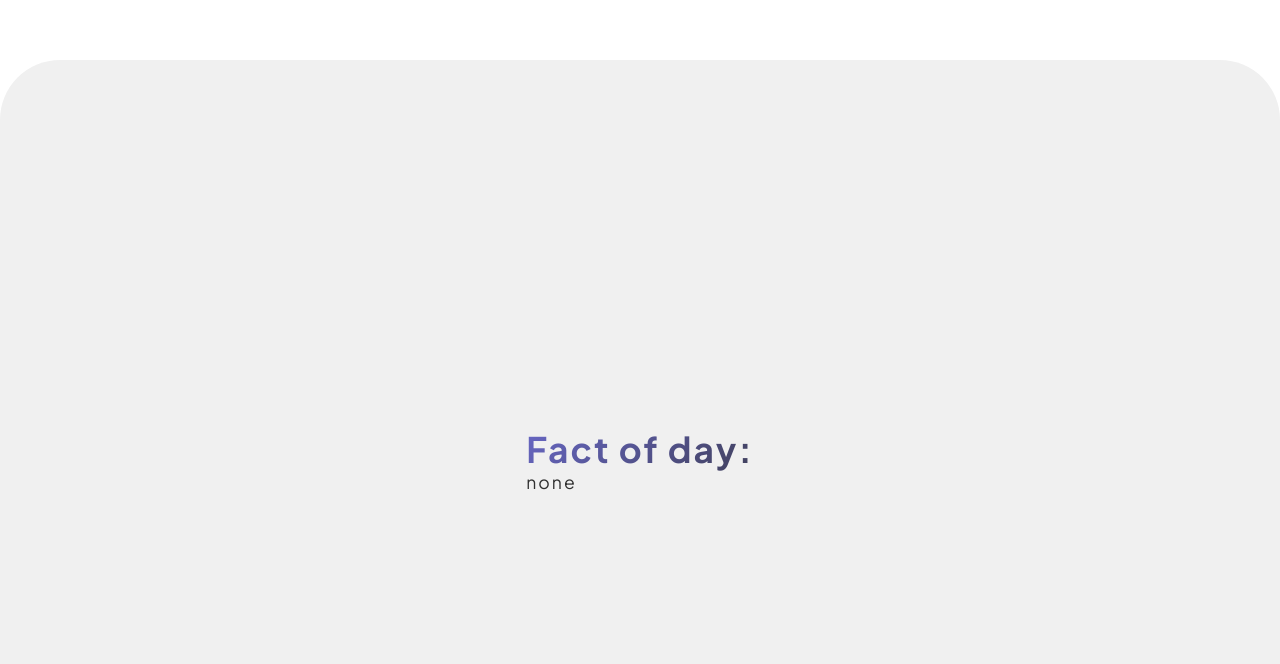
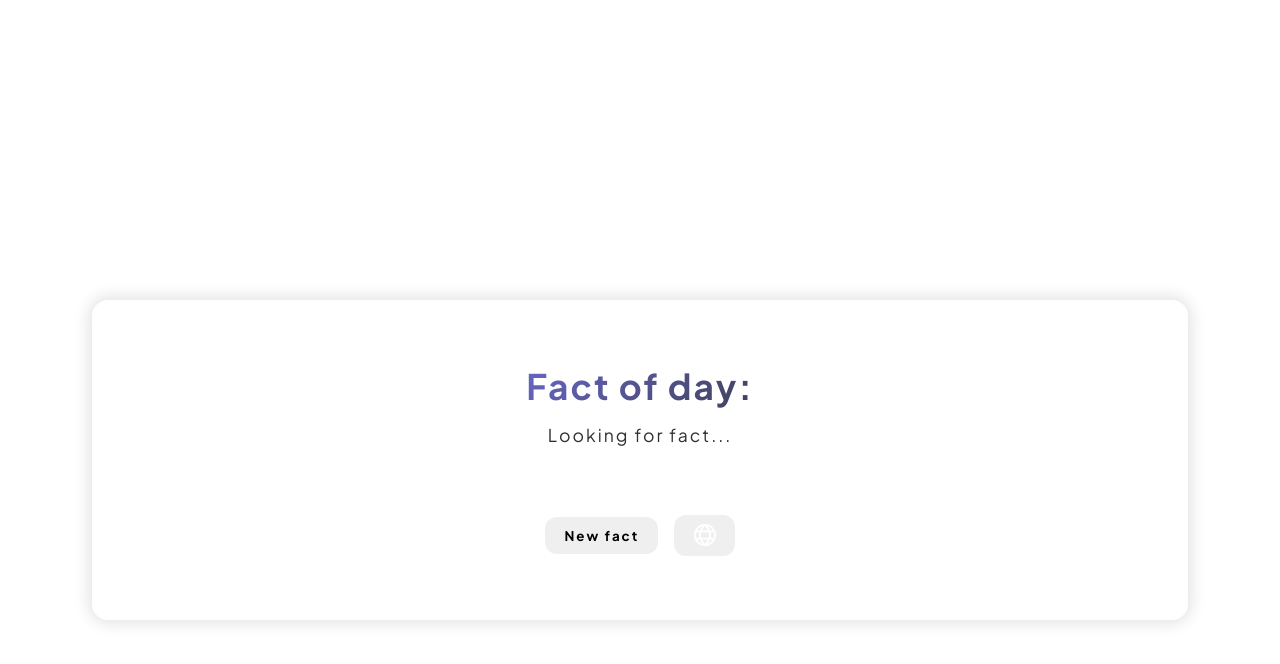
Before and after one commit to lonely43/cats-and-facts, a Vue app: page / in a window 1280 px wide. Shown: the part 868-1532 px from the top of the page. Built offline with nearby package versions, Linux system fonts and the light colour scheme; no server answers.

Commit message:
add fact gen & byg fix

```diff
--- a/src/assets/_base.scss
+++ b/src/assets/_base.scss
@@ -18,7 +18,6 @@ ol,ul{
 }
 
 body {
-  overflow-x: hidden  ;
   color: $color-text;
   background: $color-background;
 
--- a/src/assets/variables.module.scss
+++ b/src/assets/variables.module.scss
@@ -1,20 +1,21 @@
 @use "variables" as v;
 
 $export-colors: (
-  'colorGray': v.$color-gray,
-  "colorGrayDark": v.$color-gray-dark,
-  'colorSecondary': v.$color-secondary,
-  'colorBackground': v.$color-background,
-  'colorPrimary': v.$color-primary,
-  'colorPrimaryDark': v.$color-primary-dark,
-  'colorAccent': v.$color-accent,
-  'colorAccentDark': v.$color-accent-dark,
-  'colorText': v.$color-text,
-  'sizeLink': v.$size-link,
+	"colorGray": v.$color-gray,
+	"colorGrayDark": v.$color-gray-dark,
+	"colorSecondary": v.$color-secondary,
+	"colorSecondaryDark": v.$color-secondary-dark,
+	"colorBackground": v.$color-background,
+	"colorPrimary": v.$color-primary,
+	"colorPrimaryDark": v.$color-primary-dark,
+	"colorAccent": v.$color-accent,
+	"colorAccentDark": v.$color-accent-dark,
+	"colorText": v.$color-text,
+	"sizeLink": v.$size-link
 );
 
 @each $color, $value in $export-colors {
-  :export {
-    #{$color}: #{$value}
-  }
+	:export {
+		#{$color}: #{$value};
+	}
 }
--- a/src/components/Navigation.vue
+++ b/src/components/Navigation.vue
@@ -17,10 +17,10 @@ function openList() {
 
 			<ul class="list">
 				<li>
-					<ButtonComp content="Media" type="gray" />
+					<ButtonComp type="gray"> Media </ButtonComp>
 				</li>
 				<li>
-					<a target="blank" href="https://github.com/lonely43/cats-and-facts"><ButtonComp content="Source" type="primary" /></a>
+					<a target="blank" href="https://github.com/lonely43/cats-and-facts"><ButtonComp type="primary"> Source </ButtonComp></a>
 				</li>
 			</ul>
 
@@ -32,10 +32,10 @@ function openList() {
 
 			<ul ref="mobList" class="mobile mobileList">
 				<li>
-					<ButtonComp content="Media" type="gray" />
+					<ButtonComp type="gray"> Media </ButtonComp>
 				</li>
 				<li>
-					<a target="blank" href="https://github.com/lonely43/cats-and-facts"><ButtonComp content="Source" type="primary" /></a>
+					<a target="blank" href="https://github.com/lonely43/cats-and-facts"><ButtonComp type="primary"> Source </ButtonComp></a>
 				</li>
 			</ul>
 		</div>
@@ -54,7 +54,7 @@ nav {
 	width: 100%;
 	height: 4.2rem;
 
-	backdrop-filter: blur(1rem);
+	backdrop-filter: blur(4rem);
 	background-color: $color-background-backdrop;
 	border-bottom: 4px solid $color-gray;
 
@@ -80,6 +80,7 @@ nav {
 			display: none;
 			gap: 1rem;
 		}
+
 		.openList {
 			z-index: 6;
 			cursor: pointer;
@@ -130,12 +131,11 @@ nav {
 
 		.mobileList {
 			position: fixed;
-			z-index: 6;
+			z-index: 5;
 			top: 0;
 			left: 0;
 
 			pointer-events: none;
-			z-index: 5;
 
 			width: 100%;
 			height: 100dvh;
@@ -146,8 +146,7 @@ nav {
 			align-items: center;
 			gap: 2rem;
 
-			background-color: rgba(84, 96, 227, 0.247);
-			backdrop-filter: blur(2.4rem);
+			background-color: $color-background;
 
 			opacity: 0;
 			transition: 200ms;
--- a/src/components/UI/ButtonComp.vue
+++ b/src/components/UI/ButtonComp.vue
@@ -3,11 +3,12 @@ import { onMounted, ref } from "vue"
 import { setBtnStyles, getPreset, setPreset } from "./btnUtils";
 
 const props = defineProps<{
-	content: string
+	// content?: string
 	type: string
 }>()
 
 const btn = ref<HTMLElement | any>()
+// const text = ref()
 
 let preset = getPreset()
 
@@ -15,12 +16,14 @@ onMounted(() => {
 	setPreset(props.type, preset)
 
    setBtnStyles(btn, preset)
+
+	// text.value =  props.content
 })
 </script>
 
 <template>
 	<button ref="btn">
-		{{ content }}
+		<slot></slot>
 	</button>
 </template>
 
@@ -32,16 +35,21 @@ button {
 
 	width: fit-content;
 
+	display: flex;
+	justify-content: center;
+	align-items: center;
+
 	border: none;
 	border-radius: 0.75rem;
 
 	font-weight: 700;
+	text-align: center;
 
 	transition: 200ms;
 
 	&:hover{
 		opacity: 0.9;
-		transform: scale(0.96);
+		transform: scale(0.96) scaleY(0.95);
 	}
 }
 </style>
--- a/src/components/UI/btnUtils.ts
+++ b/src/components/UI/btnUtils.ts
@@ -1,10 +1,8 @@
 import styles from "@/assets/variables.module.scss"
-const item = styles
-console.log(item)
 
-export function setBtnStyles(button: any, presets: any) {
-	for (const key in presets) {
-		button.value.style[key] = presets[key]
+export function setBtnStyles(button: any, preset: any) {
+	for (const key in preset) {
+		button.value.style[key] = preset[key]
 	}
 }
 
--- a/src/components/blocks/Facts.vue
+++ b/src/components/blocks/Facts.vue
@@ -1,51 +1,84 @@
 <script setup lang="ts">
-import { ref } from 'vue';
+import { getFact } from "@/scripts/api"
+import { onMounted, ref } from "vue"
+import ButtonComp from "../UI/ButtonComp.vue"
 
-	const fact = ref<string>("none")
+const fact = ref<string>("Looking for fact...")
+
+onMounted(async () => {
+	getNewFact()
+})
+
+async function getNewFact() {
+	fact.value = "Looking for fact..."
+	fact.value = await getFact()
+}
 </script>
+
 <template>
 	<div class="facts">
 		<div class="content">
-			<div class="title">
-				<h1>Fact of day:</h1>
+			<div class="info">
+				<div class="info-title">
+					<h3>Fact of day:</h3>
 				</div>
-			<div class="info">
+				<div class="info-fact">
 					<p>{{ fact }}</p>
+				</div>
+			</div>
+
+			<div class="btns">
+				<ButtonComp @click="getNewFact" type="primary">
+					New fact
+				</ButtonComp>
+				<ButtonComp type="secondary">
+					<img src="/src/assets/imgs/globe.svg" alt="globe">
+				</ButtonComp>
 			</div>
 		</div>
 	</div>
 </template>
+
 <style lang="scss" scoped>
 @use "/src/assets/variables" as *;
 
 .facts {
+	min-height: 100dvh;
+
 	position: relative;
-
-	min-height: 100dvh;
 
 	display: flex;
 	justify-content: center;
 	align-items: center;
-	// background
-	&::before {
-		z-index: -1;
-		content: "";
-
-		position: absolute;
-		left: 50%;
-		transform: translateX(-50%);
-		top: 0;
-		width: 100dvw; // Занимаем всю ширину родителя
-		height: 100%; // Занимаем всю высоту родителя
-
-		background-color: $color-gray;
-
-		border-radius: 3.75rem 3.75rem 0 0;
-	}
 
 	.content {
-		.title {
-			h1 {
+		width: 100%;
+		min-height: 20rem;
+
+		padding: 4rem 2rem;
+
+		position: relative;
+
+		display: flex;
+		flex-direction: column;
+		justify-content: space-between;
+		align-items: center;
+		gap: 2rem;
+
+		background-color: $color-background;
+		box-shadow: 0 0 1rem .2rem rgb(226, 226, 226);
+		border-radius: 1rem;
+
+		.info {
+			display: flex;
+			flex-direction: column;
+			gap: 1rem;
+
+			text-align: center;
+
+			.info-title {
+				h3 {
+					font-size: $size-h3;
 					//pure gradient
 					background: linear-gradient(-45deg, $color-text, $color-primary, $color-accent);
 					background-size: 400% 400%;
@@ -67,5 +100,13 @@ import { ref } from 'vue';
 				}
 			}
 		}
+
+		.btns {
+			display: flex;
+			justify-content: center;
+			align-items: center;
+			gap: 1rem;
+		}
+	}
 }
 </style>
--- a/src/components/blocks/Hero.vue
+++ b/src/components/blocks/Hero.vue
@@ -1,7 +1,7 @@
 <script setup lang="ts">
 import { onMounted } from "vue"
 import ButtonComp from "../UI/ButtonComp.vue"
-import CatPicture from "../UI/CatPicture.vue";
+import CatPicture from "../UI/CatPicture.vue"
 </script>
 
 <template>
@@ -11,7 +11,7 @@ import CatPicture from "../UI/CatPicture.vue";
 			<h3>Facts about cats</h3>
 		</div>
 
-		<ButtonComp content="Get started" type="accent" />
+		<ButtonComp type="accent"> Get started </ButtonComp>
 
 		<CatPicture />
 	</div>
--- /dev/null
+++ b/src/scripts/api.ts
@@ -0,0 +1,3 @@
+export async function getFact(): Promise<string> {
+	return (await fetch("https://catfact.ninja/fact").then((response) => response.json())).fact
+}
--- /dev/null
+++ b/src/scripts/types.ts
@@ -0,0 +1,4 @@
+interface IFact{
+   fact: string
+   length: number
+}
```
Also changed, not shown: src/assets/_variables.scss (line endings or trailing spaces), src/assets/imgs/globe.svg (added). Lines whose indentation alone changed are shown as unchanged.
